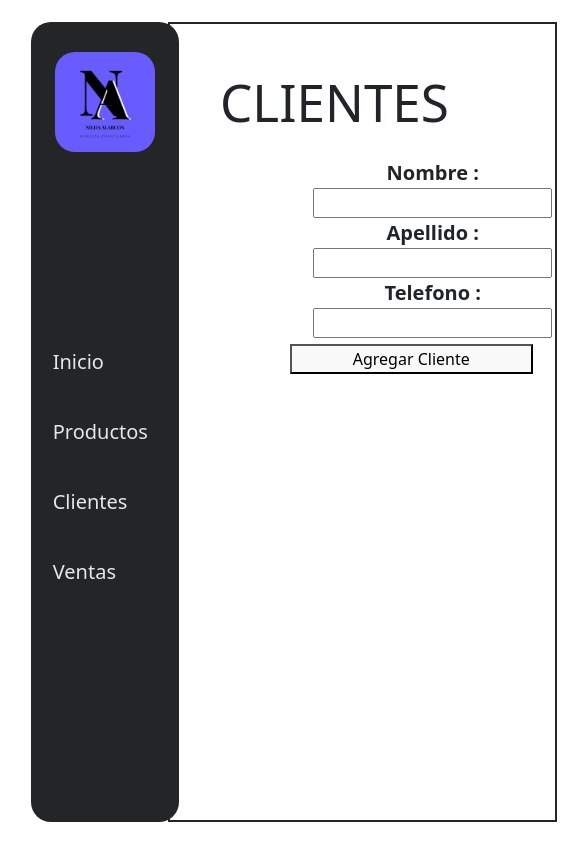
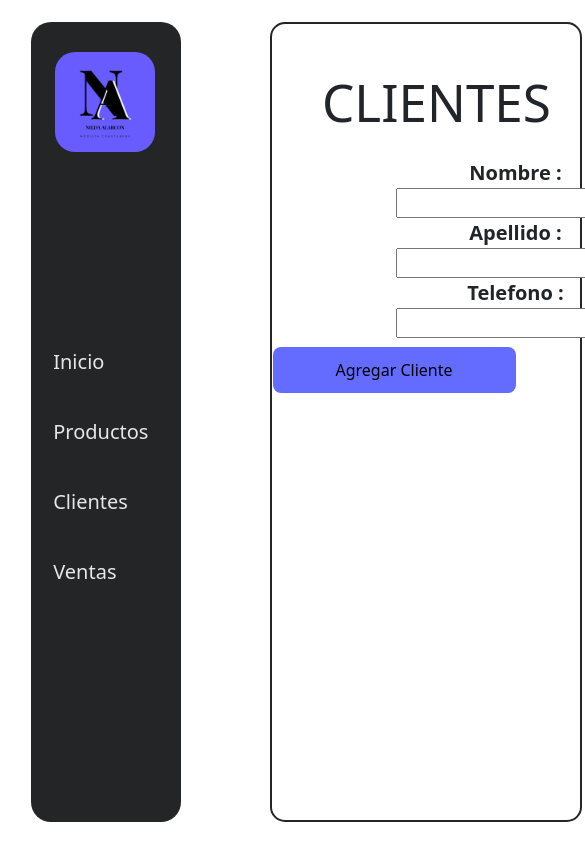
Before and after one commit to Agu1laredu/ControlDeVentas, a React (Vite) app: page /Clientes in a window 390 px wide. Shown: the top 844 px of the page, 585 px wide, since content can reach past the window. Built offline with nearby package versions, Linux system fonts and the light colour scheme.

Commit message:
migrate styles to styled-component

```diff
--- a/src/Components/Button/Button.tsx
+++ b/src/Components/Button/Button.tsx
@@ -2,7 +2,7 @@ import styled from "styled-components";
 import React from "react";
 
 const StyledButton = styled.button`
-  width: 100%;
+  width: 100px;
   margin: 20px auto;
   border-radius: 8px;
   border: 1px solid transparent;
--- a/src/Screen/Clientes/Clientes.tsx
+++ b/src/Screen/Clientes/Clientes.tsx
@@ -2,8 +2,67 @@
 import React, { useState, useEffect } from "react";
 import Sidebar from "../../Components/SideBar/Sidebar";
 import Table from "react-bootstrap/Table";
-import "./Clients.css";
+import ButtonSend from "../../Components/Button/Button";
+import styled from "styled-components";
+
 import "bootstrap/dist/css/bootstrap.min.css";
+
+const Formproduct = styled.form`
+  padding: 20px;
+  margin: auto;
+  display: flex;
+  border-radius: 20px;
+  text-align: center;
+
+  @media (max-width: 700px) {
+    display: grid;
+    width: 50%;
+  }
+`;
+
+const Section = styled.section`
+  margin-left: 100px;
+  border: 2px solid #242527;
+  padding: 50px;
+  width: 80vw;
+  border-radius: 15px;
+`;
+
+const ButtonEditar = styled.button`
+  margin-left: 100px;
+  border-radius: 8px;
+  width: 200px;
+  border: 1px solid transparent;
+  padding: 0.6em 1.2em;
+  font-size: 1em;
+  font-weight: 500;
+  font-family: inherit;
+  background-color: #646cff;
+  cursor: pointer;
+  transition: border-color 0.25s;
+  :hover {
+    border-color: #646cff;
+  }
+  :focus,
+  :focus-visible {
+    outline: 4px auto -webkit-focus-ring-color;
+  }
+  @media (max-width: 700px) {
+    width: 100%;
+    margin: auto;
+    position: relative;
+    left: -50%;
+    top: 20%;
+  }
+`;
+const TablaContainer = styled.div`
+  position: relative;
+  margin: auto;
+  top: 30px;
+  width: 100%;
+  padding: 20px;
+  borderradius: 20px;
+`;
 
 interface Clients {
   id: number;
@@ -135,11 +194,11 @@ function ClientsCode() {
     >
       <Sidebar />
 
-      <section style={{ border: "2px solid #242527", padding: 50 }}>
+      <Section>
         <h1> CLIENTES</h1>
 
         {/* Formulario para agregar/editar productos */}
-        <form onSubmit={handleFormSubmit} className="FormClients">
+        <Formproduct onSubmit={handleFormSubmit}>
           <div style={{ textAlign: "center", margin: "auto 2px" }}>
             <label htmlFor="LastName">
               <b style={{ fontSize: 20, fontWeight: "bold" }}> Nombre : </b>
@@ -175,28 +234,14 @@ function ClientsCode() {
               required
             />
           </div>
-          <button
-            className="ButtonEditar"
-            type="submit"
-            style={{ marginLeft: 100 }}
-          >
+          <ButtonEditar type="submit">
             {currentClient ? "Editar Cliente" : "Agregar Cliente"}
-          </button>
-        </form>
+          </ButtonEditar>
+        </Formproduct>
 
         {/* Mostrar los productos agregados */}
         {clientList.map((clients) => (
-          <div
-            key={clients.id}
-            style={{
-              position: "relative",
-              margin: "auto",
-              top: "30px",
-              width: "100%",
-              padding: "20px",
-              borderRadius: "20px",
-            }}
-          >
+          <TablaContainer key={clients.id}>
             <Table striped bordered hover>
               <thead>
                 <tr>
@@ -206,35 +251,22 @@ function ClientsCode() {
                   <th>{clients.Telefono}</th>
                   <th>
                     <div style={{ display: "flex", justifyContent: "center" }}>
-                      <button
-                        onClick={() => handleEditProduct(clients)}
-                        style={{
-                          width: "100px",
-                          fontSize: 10,
-                          fontWeight: "bold",
-                        }}
-                      >
+                      <ButtonSend onClick={() => handleEditProduct(clients)}>
                         Editar
-                      </button>
-                      <button
+                      </ButtonSend>
+                      <ButtonSend
                         onClick={() => handleDeleteProduct(clients.id)}
-                        style={{
-                          marginLeft: "20px",
-                          width: "100px",
-                          fontSize: 10,
-                          fontWeight: "bold",
-                        }}
                       >
                         Eliminar
-                      </button>
+                      </ButtonSend>
                     </div>
                   </th>
                 </tr>
               </thead>
             </Table>
-          </div>
+          </TablaContainer>
         ))}
-      </section>
+      </Section>
     </div>
   );
 }
--- a/src/Screen/Clientes/Clients.css
+++ /dev/null
@@ -1,21 +0,0 @@
-.FormClients {
-  display: flex;
-  padding: 20px;
-  margin: auto;
-  border-radius: 20px;
-  text-align: center;
-}
-
-@media (max-width: 700px) {
-  .FormClients {
-    display: grid;
-    width: 50%;
-  }
-  .ButtonEditar {
-    width: 100%;
-    margin: auto;
-    position: relative;
-    left: -50%;
-    top: 20%;
-  }
-}
--- a/src/Screen/Produtos/Producto.css
+++ /dev/null
@@ -1,21 +0,0 @@
-.FormProduct {
-  padding: 20px;
-  margin: auto;
-  display: flex;
-  border-radius: 20px;
-  text-align: center;
-}
-
-@media (max-width: 700px) {
-  .FormProduct {
-    display: grid;
-    width: 50%;
-  }
-  .ButtonEditar {
-    width: 100%;
-    margin: auto;
-    position: relative;
-    left: -50%;
-    top: 20%;
-  }
-}
--- a/src/Screen/Produtos/Producto.tsx
+++ b/src/Screen/Produtos/Producto.tsx
@@ -3,8 +3,68 @@ import React, { useState, useEffect } from "react";
 import Sidebar from "../../Components/SideBar/Sidebar";
 import Table from "react-bootstrap/Table";
 import ButtonSend from "../../Components/Button/Button";
-import "./Producto.css";
+import styled from "styled-components";
+
 import "bootstrap/dist/css/bootstrap.min.css";
+
+const Formproduct = styled.form`
+  padding: 20px;
+  margin: auto;
+  display: flex;
+  border-radius: 20px;
+  text-align: center;
+
+  @media (max-width: 700px) {
+    display: grid;
+    width: 50%;
+  }
+`;
+
+const Section = styled.section`
+  margin-left: 100px;
+  border: 2px solid #242527;
+  padding: 50px;
+  width: 80vw;
+  border-radius: 15px;
+`;
+
+const ButtonEditar = styled.button`
+  margin-left: 100px;
+  border-radius: 8px;
+  width: 200px;
+  border: 1px solid transparent;
+  padding: 0.6em 1.2em;
+  font-size: 1em;
+  font-weight: 500;
+  font-family: inherit;
+  background-color: #646cff;
+  cursor: pointer;
+  transition: border-color 0.25s;
+
+  :hover {
+    border-color: #646cff;
+  }
+  :focus,
+  :focus-visible {
+    outline: 4px auto -webkit-focus-ring-color;
+  }
+  @media (max-width: 700px) {
+    width: 100%;
+    margin: auto;
+    position: relative;
+    left: -50%;
+    top: 20%;
+  }
+`;
+
+const TablaContainer = styled.div`
+  position: relative;
+  margin: auto;
+  top: 30px;
+  width: 100%;
+  padding: 20px;
+  borderradius: 20px;
+`;
 
 interface Product {
   id: number;
@@ -125,12 +185,11 @@ function Productos() {
       }}
     >
       <Sidebar />
-
-      <section style={{ border: "2px solid #242527", padding: 50 }}>
+      <Section>
         <h1>PRODUCTOS</h1>
 
         {/* Formulario para agregar/editar productos */}
-        <form onSubmit={handleFormSubmit} className="FormProduct">
+        <Formproduct onSubmit={handleFormSubmit}>
           <div style={{ textAlign: "center", margin: "auto 2px" }}>
             <label htmlFor="name">
               <b style={{ fontSize: 20, fontWeight: "bold" }}> Producto :</b>
@@ -166,28 +225,14 @@ function Productos() {
               required
             />
           </div>
-          <button
-            className="ButtonEditar"
-            type="submit"
-            style={{ marginLeft: 100 }}
-          >
+          <ButtonEditar className="ButtonEditar" type="submit">
             {currentProduct ? "Editar Producto" : "Agregar Producto"}
-          </button>
-        </form>
+          </ButtonEditar>
+        </Formproduct>
 
         {/* Mostrar los productos agregados */}
         {productList.map((product) => (
-          <div
-            key={product.id}
-            style={{
-              position: "relative",
-              margin: "auto",
-              top: "30px",
-              width: "100%",
-              padding: "20px",
-              borderRadius: "20px",
-            }}
-          >
+          <TablaContainer key={product.id}>
             <Table striped bordered hover>
               <thead>
                 <tr>
@@ -213,9 +258,9 @@ function Productos() {
                 </tr>
               </thead>
             </Table>
-          </div>
+          </TablaContainer>
         ))}
-      </section>
+      </Section>
     </div>
   );
 }
--- a/src/Screen/Ventas/Ventas.tsx
+++ b/src/Screen/Ventas/Ventas.tsx
@@ -4,6 +4,69 @@ import Sidebar from "../../Components/SideBar/Sidebar";
 import Table from "react-bootstrap/Table";
 import "bootstrap/dist/css/bootstrap.min.css";
 import DropdownComponent from "./Components/DrowpDown/Dropdown ";
+
+import ButtonSend from "../../Components/Button/Button";
+import styled from "styled-components";
+
+import "bootstrap/dist/css/bootstrap.min.css";
+
+const Formproduct = styled.form`
+  padding: 20px;
+  margin: auto;
+  display: flex;
+  border-radius: 20px;
+  text-align: center;
+
+  @media (max-width: 700px) {
+    display: grid;
+    width: 50%;
+  }
+`;
+
+const Section = styled.section`
+  margin-left: 100px;
+  border: 2px solid #242527;
+  padding: 50px;
+  width: 80vw;
+  border-radius: 15px;
+`;
+
+const ButtonEditar = styled.button`
+  margin-left: 100px;
+  border-radius: 8px;
+  border: 1px solid transparent;
+  padding: 0.6em 1.2em;
+  font-size: 1em;
+  font-weight: 500;
+  font-family: inherit;
+  background-color: #646cff;
+  cursor: pointer;
+  transition: border-color 0.25s;
+
+  :hover {
+    border-color: #646cff;
+  }
+  :focus,
+  :focus-visible {
+    outline: 4px auto -webkit-focus-ring-color;
+  }
+  @media (max-width: 700px) {
+    width: 100%;
+    margin: auto;
+    position: relative;
+    left: -50%;
+    top: 20%;
+  }
+`;
+const TablaContainer = styled.div`
+  position: relative;
+  margin: auto;
+  top: 30px;
+  width: 100%;
+  padding: 20px;
+  borderradius: 20px;
+`;
+
 interface Ventas {
   id: number;
   cliente: string;
@@ -156,11 +219,11 @@ function VentasRealizadas() {
     >
       <Sidebar />
 
-      <section style={{ border: "2px solid #242527", padding: 50 }}>
+      <Section>
         <h1>VENTAS</h1>
 
         {/* Formulario para agregar/editar productos */}
-        <form onSubmit={handleFormSubmit} className="FormProduct">
+        <Formproduct onSubmit={handleFormSubmit}>
           <div style={{ textAlign: "center", margin: "auto 2px" }}>
             <label htmlFor="cliente"></label>
             <DropdownComponent title="Clientes" options={Clientes} />
@@ -184,27 +247,14 @@ function VentasRealizadas() {
               required
             />
           </div>
-          <button
-            type="submit"
-            style={{ margin: " auto 50px", width: "150px", height: "45px" }}
-          >
-            {currentProduct ? "Editar Venta" : "Agregar Venta"}
-          </button>
-        </form>
+          <ButtonEditar type="submit">
+            {currentProduct ? "Editar Cliente" : "Agregar Cliente"}
+          </ButtonEditar>
+        </Formproduct>
 
         {/* Mostrar los productos agregados */}
         {productList.map((product) => (
-          <div
-            key={product.id}
-            style={{
-              position: "relative",
-              margin: "auto",
-              top: "30px",
-              width: "100%",
-              padding: "20px",
-              borderRadius: "20px",
-            }}
-          >
+          <TablaContainer key={product.id}>
             <Table striped bordered hover>
               <thead>
                 <tr>
@@ -217,35 +267,22 @@ function VentasRealizadas() {
                       className="ContainerItem"
                       style={{ display: "flex", justifyContent: "center" }}
                     >
-                      <button
-                        onClick={() => handleEditProduct(product)}
-                        style={{
-                          width: "100px",
-                          fontSize: 10,
-                          fontWeight: "bold",
-                        }}
-                      >
+                      <ButtonSend onClick={() => handleEditProduct(product)}>
                         Editar
-                      </button>
-                      <button
+                      </ButtonSend>
+                      <ButtonSend
                         onClick={() => handleDeleteProduct(product.id)}
-                        style={{
-                          marginLeft: "20px",
-                          width: "100px",
-                          fontSize: 10,
-                          fontWeight: "bold",
-                        }}
                       >
                         Eliminar
-                      </button>
+                      </ButtonSend>
                     </div>
                   </th>
                 </tr>
               </thead>
             </Table>
-          </div>
+          </TablaContainer>
         ))}
-      </section>
+      </Section>
     </div>
   );
 }
```
